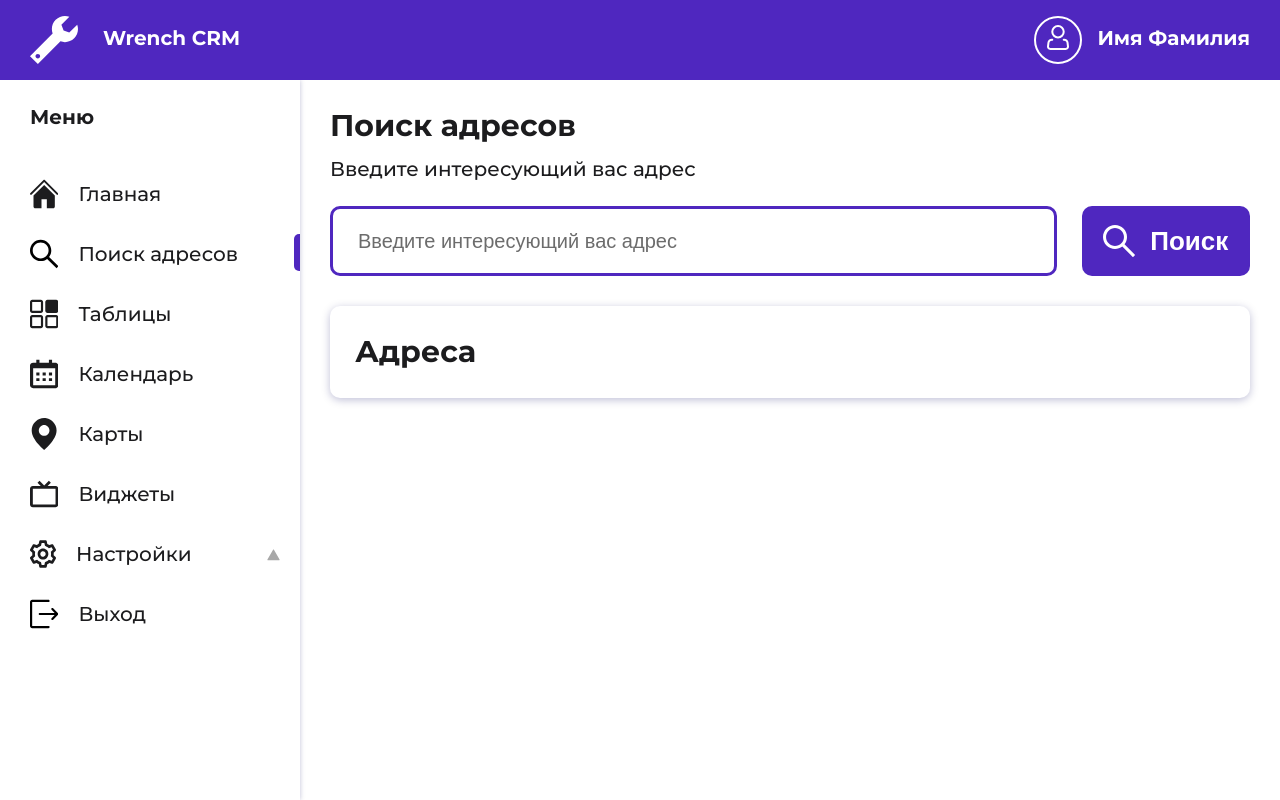
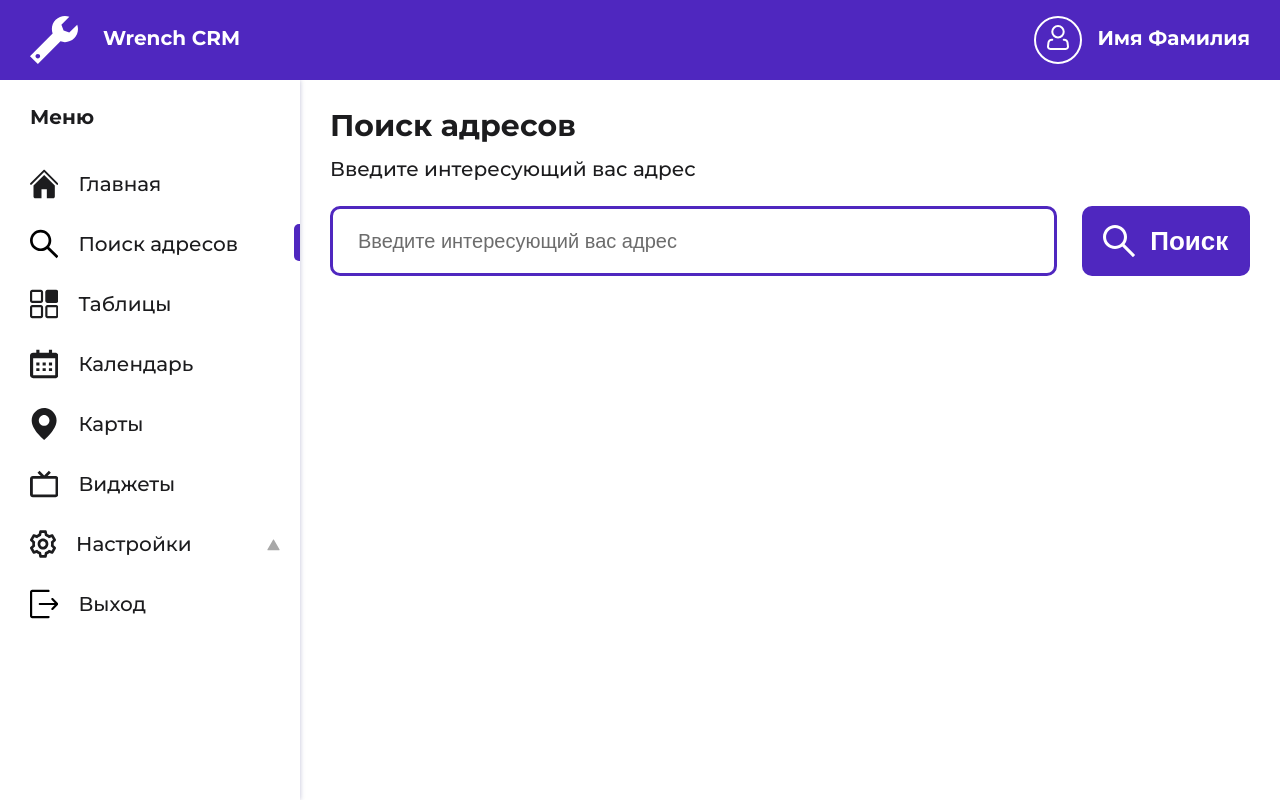
Before and after one commit to iJoise/test-growth-territory, a React (Create React App) app: page /address in a window 1280 px wide. Built offline with nearby package versions, Linux system fonts and the light colour scheme.

Commit message:
refactor sidebar. Add functional to open close sidebar

```diff
--- a/src/App.module.scss
+++ b/src/App.module.scss
@@ -9,9 +9,17 @@
     height: calc(100vh - 80px);
     width: 100%;
     overflow-y: auto;
+    margin-left: 300px;
+    transition: all 0.3s ease;
+
+    @media (max-width: 768px) {
+      margin-left: 0;
+    };
+
     &::-webkit-scrollbar {
       width: 6px;
     }
+
     &::-webkit-scrollbar-thumb {
       background: #4F27BF;
       border-radius: 5px;
@@ -20,12 +28,6 @@
 }
 
 .page {
-  flex: 1 1 auto;
   padding-top: 80px;
   display: flex;
-
-  &__body {
-    flex: 1 1 auto;
-    min-width: 0;
-  }
 }
--- a/src/page/Search/SearchPage.tsx
+++ b/src/page/Search/SearchPage.tsx
@@ -8,27 +8,27 @@ import {SubTitle} from "../../components/SubTitle";
 import {Address} from "./SearchResults/Address/Address";
 import {useSelector} from "react-redux";
 import {AppRootStateType} from "../../store/store";
-import {SuggestionsType} from "../../api/address-api";
-
-type SearchPagePropsType = {}
+import {SuggestionsTypeContainsId} from "../../store/address-reducer";
 
 
-export const SearchPage: React.FC<SearchPagePropsType> = () => {
+export const SearchPage: React.FC = () => {
 
-   const address = useSelector<AppRootStateType, SuggestionsType[]>(state => state.address.addressList)
+   const address = useSelector<AppRootStateType, SuggestionsTypeContainsId[]>(state => state.address.addressList)
 
-   console.log(address)
    return (
       <div className={com.container}>
          <section className={st.search}>
             <Title>Поиск адресов</Title>
             <SubTitle>Введите интересующий вас адрес</SubTitle>
             <SearchBlock/>
-            <SearchResults>
-               {
-                  address.map(a => <Address address={a.value}/>)
-               }
-            </SearchResults>
+            {
+               !!address.length
+               && <SearchResults>
+                  {
+                     address.map(a => <Address address={a.value} key={a.id}/>)
+                  }
+               </SearchResults>
+            }
          </section>
       </div>
    )
--- a/src/page/Search/SearchResults/SearchResults.tsx
+++ b/src/page/Search/SearchResults/SearchResults.tsx
@@ -2,12 +2,9 @@ import React from "react";
 import st from "./SearchResults.module.scss";
 import {Title} from "../../../components/Title";
 
-type SearchResultsPropsType = {
-
-}
 
 
-export const SearchResults: React.FC<SearchResultsPropsType> = ({children}) => {
+export const SearchResults: React.FC = ({children}) => {
 
    return (
       <div className={st.results}>
--- /dev/null
+++ b/src/page/Sidebar/Navigation/Navigation.module.scss
@@ -0,0 +1,91 @@
+.navigation {
+  overflow-y: auto;
+  height: 100%;
+
+  &::-webkit-scrollbar {
+    display: none;
+  }
+
+  a {
+    color: #1C1C1E;
+    word-wrap: break-word;
+  }
+
+  &__nav {
+    padding-top: 25px;
+  }
+
+  &__list {
+    padding-top: 10px;
+    padding-bottom: 10px;
+    display: block;
+    cursor: pointer;
+
+    div {
+      display: flex;
+      align-items: center;
+
+      a, p {
+        position: relative;
+        padding-top: 10px;
+        padding-bottom: 10px;
+        padding-left: 20px;
+        width: 100%;
+      }
+
+      span {
+        margin-right: 20px;
+        margin-left: 20px;
+      }
+    }
+  }
+
+  &__settings {
+    cursor: pointer;
+  }
+}
+
+.collapsed {
+  padding-left: 55px;
+  overflow: hidden;
+  transition: max-height 0.3s ease;
+  height: auto;
+  max-height: 0;
+
+
+  &__list {
+
+    &__menu {
+      display: flex;
+
+      a {
+        padding-top: 10px;
+        padding-bottom: 10px;
+        padding-left: 20px;
+        width: 100%;
+      }
+    }
+  }
+
+  &__active {
+    max-height: 200px;
+  }
+}
+
+.activeArrow {
+  transform: rotate(180deg);
+}
+
+.activeLink {
+  &:before {
+    content: '';
+    position: absolute;
+    width: 6px;
+    height: 37px;
+    top: 0;
+    right: 0;
+    background: #4F27BF;
+    border-top-left-radius: 5px;
+    border-bottom-left-radius: 5px;
+  }
+}
--- /dev/null
+++ b/src/page/Sidebar/Navigation/Navigation.tsx
@@ -0,0 +1,95 @@
+import React, {useState} from "react";
+import st from "./Navigation.module.scss";
+import {HomeSVG} from "../../../assets/icon/sidebar/HomeSVG";
+import {NavLink} from "react-router-dom";
+import {SearchSvg} from "../../../assets/icon/common/SearchSVG";
+import {TableSvg} from "../../../assets/icon/sidebar/TableSVG";
+import {DataSvg} from "../../../assets/icon/sidebar/DataSVG";
+import {MapSvg} from "../../../assets/icon/sidebar/MapSVG";
+import {WidgetSvg} from "../../../assets/icon/sidebar/WidgetSvg";
+import {SetSvg} from "../../../assets/icon/sidebar/SetSVG";
+import {ArrowSvg} from "../../../assets/icon/sidebar/ArrowSVG";
+import {UserSvg} from "../../../assets/icon/common/UserSvg";
+import {FinSvg} from "../../../assets/icon/sidebar/FinSVG";
+import {ExitSvg} from "../../../assets/icon/sidebar/ExitSVG";
+
+//p вместо тега а или NavLink здесь в качестве заглушки
+
+export const Navigation: React.FC = () => {
+
+   const [collapsed, setCollapsed] = useState(false);
+
+   const collapsedHandler = () => {
+      setCollapsed(!collapsed);
+   }
+
+   const arrowActiveClass = collapsed ? st.activeArrow : ''
+   const collapsedActiveClass = collapsed ? st.collapsed__active : ''
+
+   return <nav className={st.navigation}>
+      <ul className={st.navigation__nav}>
+         <li className={st.navigation__list}>
+            <div>
+               <HomeSVG/>
+               <NavLink exact to='/' activeClassName={st.activeLink}>Главная</NavLink>
+            </div>
+         </li>
+         <li className={st.navigation__list}>
+            <div>
+               <SearchSvg fill='black'/>
+               <NavLink to='/address' activeClassName={st.activeLink}>Поиск адресов</NavLink>
+            </div>
+         </li>
+         <li className={st.navigation__list}>
+            <div>
+               <TableSvg/>
+               <p>Таблицы</p>
+            </div>
+         </li>
+         <li className={st.navigation__list}>
+            <div>
+               <DataSvg/>
+               <p>Календарь</p>
+            </div>
+         </li>
+         <li className={st.navigation__list}>
+            <div>
+               <MapSvg/>
+               <p>Карты</p>
+            </div>
+         </li>
+         <li className={st.navigation__list}>
+            <div>
+               <WidgetSvg/>
+               <p>Виджеты</p>
+            </div>
+         </li>
+         <li className={`${st.navigation__list} ${st.navigation__settings}`} onClick={collapsedHandler}>
+            <div>
+               <SetSvg/>
+               <p>Настройки</p><span className={arrowActiveClass}><ArrowSvg/></span>
+            </div>
+            <ul className={`${st.collapsed} ${collapsedActiveClass}`}>
+               <li className={st.navigation__list}>
+                  <div>
+                     <UserSvg height='35' width='30' stroke='black'/>
+                     <p>Настройки профиля</p>
+                  </div>
+               </li>
+               <li className={st.navigation__list}>
+                  <div>
+                     <FinSvg/>
+                     <p>Управление финансами</p>
+                  </div>
+               </li>
+            </ul>
+         </li>
+         <li className={st.navigation__list}>
+            <div>
+               <ExitSvg/>
+               <p>Выход</p>
+            </div>
+         </li>
+      </ul>
+   </nav>
+}
--- a/src/page/Sidebar/Sidebar.module.scss
+++ b/src/page/Sidebar/Sidebar.module.scss
@@ -1,102 +1,42 @@
 .side {
-  flex: 0 0 300px;
+  position: fixed;
+  height: calc(100vh - 80px);
+  width: 300px;
+  top: 80px;
+  left: 0;
+  background-color: #fff;
   padding: 25px 0 0 30px;
-  height: calc(100vh - 80px);
-  background: rgba(255, 255, 255, 0.05);
   box-shadow: 0 0 5px rgba(2, 0, 96, 0.25);
-  overflow-y: auto;
+  transition: all 0.3s ease;
 
-  &::-webkit-scrollbar {
+  &__open {
+    position: absolute;
+    bottom: 10px;
+    right: -10px;
+    height: 50px;
+    width: 10px;
+    border-top-right-radius: 10px;
+    border-bottom-right-radius: 10px;
+    background-color: #4F27BF;
     display: none;
   }
 
-  a {
-    color: #1C1C1E;
-    word-wrap: break-word;
+  @media (max-width: 768px) {
+    left: -300px;
+    padding: 25px 0 0 0;
   }
 
   h3 {
     font-size: 20px;
     line-height: 24px;
   }
-
-  &__nav {
-    padding-top: 35px;
-  }
-
-  &__list {
-    padding-top: 10px;
-    padding-bottom: 10px;
-    display: block;
-    cursor: pointer;
-
-    div {
-      display: flex;
-      align-items: center;
-
-      a, p {
-        position: relative;
-        padding-top: 10px;
-        padding-bottom: 10px;
-        padding-left: 20px;
-        width: 100%;
-
-      }
-
-      span {
-        margin-right: 20px;
-        margin-left: 20px;
-      }
-    }
-  }
-
-  &__settings {
-    cursor: pointer;
-  }
-
 }
 
-.collapsed {
-  padding-left: 55px;
-  overflow: hidden;
-  transition: max-height 0.3s ease;
-  height: auto;
-  max-height: 0;
-
-
-  &__list {
-
-    &__menu {
-      display: flex;
-
-      a {
-        padding-top: 10px;
-        padding-bottom: 10px;
-        padding-left: 20px;
-        width: 100%;
-      }
-    }
-  }
-
-  &__active {
-    max-height: 200px;
-  }
+.visible {
+  display: block;
 }
 
-.activeArrow {
-  transform: rotate(180deg);
+.active {
+  left: 0;
+  padding: 25px 0 0 30px;
 }
-
-.activeLink {
-  &:before {
-    content: '';
-    position: absolute;
-    width: 6px;
-    height: 37px;
-    top: 0;
-    right: 0;
-    background: #4F27BF;
-    border-top-left-radius: 5px;
-    border-bottom-left-radius: 5px;
-  }
-}
--- a/src/page/Sidebar/Sidebar.tsx
+++ b/src/page/Sidebar/Sidebar.tsx
@@ -1,101 +1,38 @@
-import React, {useState} from "react";
-import {NavLink} from "react-router-dom";
+import React, {useEffect, useState} from "react";
 import st from "./Sidebar.module.scss";
-import {HomeSVG} from "../../assets/icon/sidebar/HomeSVG";
-import {FinSvg} from "../../assets/icon/sidebar/FinSVG";
-import {SearchSvg} from "../../assets/icon/common/SearchSVG";
-import {TableSvg} from "../../assets/icon/sidebar/TableSVG";
-import {DataSvg} from "../../assets/icon/sidebar/DataSVG";
-import {MapSvg} from "../../assets/icon/sidebar/MapSVG";
-import {WidgetSvg} from "../../assets/icon/sidebar/WidgetSvg";
-import {SetSvg} from "../../assets/icon/sidebar/SetSVG";
-import {ExitSvg} from "../../assets/icon/sidebar/ExitSVG";
-import {ArrowSvg} from "../../assets/icon/sidebar/ArrowSVG";
-import {UserSvg} from "../../assets/icon/common/UserSvg";
+import {Navigation} from "./Navigation/Navigation";
 
-//p вместо тега а или NavLink здесь в качестве заглушки
 
 export const Sidebar: React.FC = () => {
 
-   const [collapsed, setCollapsed] = useState(false);
+   const [showButton, setShowButton] = useState(false);
+   const [openMenu, setOpenMenu] = useState(false);
+   const showButtonClass = showButton ? `${st.side__open} ${st.visible}` : `${st.side__open}`;
+   const openMenuClass = openMenu ? `${st.side} ${st.active}` : `${st.side}`;
 
-   const collapsedHandler = () => {
-      setCollapsed(!collapsed);
+   const resizeWindow = () => {
+      if (window.innerWidth <= 768) {
+         setShowButton(true)
+      } else {
+         setShowButton(false)
+      }
    }
 
-   const arrowActiveClass = collapsed ? st.activeArrow : ''
-   const collapsedActiveClass = collapsed ? st.collapsed__active : ''
+   const openSidebar = () => {
+      setOpenMenu(!openMenu)
+   }
+
+   useEffect(() => {
+      window.addEventListener("resize", resizeWindow);
+      return () => window.removeEventListener("resize", resizeWindow);
+   });
 
 
    return (
-      <aside className={st.side}>
+      <aside className={openMenuClass}>
          <h3>Меню</h3>
-         <nav>
-            <ul className={st.side__nav}>
-               <li className={st.side__list}>
-                  <div>
-                     <HomeSVG/>
-                     <NavLink exact to='/' activeClassName={st.activeLink}>Главная</NavLink>
-                  </div>
-               </li>
-               <li className={st.side__list}>
-                  <div>
-                     <SearchSvg fill='black'/>
-                     <NavLink to='/address' activeClassName={st.activeLink}>Поиск адресов</NavLink>
-                  </div>
-               </li>
-               <li className={st.side__list}>
-                  <div>
-                     <TableSvg/>
-                     <p>Таблицы</p>
-                  </div>
-               </li>
-               <li className={st.side__list}>
-                  <div>
-                     <DataSvg/>
-                     <p>Календарь</p>
-                  </div>
-               </li>
-               <li className={st.side__list}>
-                  <div>
-                     <MapSvg/>
-                     <p>Карты</p>
-                  </div>
-               </li>
-               <li className={st.side__list}>
-                  <div>
-                     <WidgetSvg/>
-                     <p>Виджеты</p>
-                  </div>
-               </li>
-               <li className={`${st.side__list} ${st.side__settings}`} onClick={collapsedHandler}>
-                  <div>
-                     <SetSvg/>
-                     <p>Настройки</p><span className={arrowActiveClass}><ArrowSvg/></span>
-                  </div>
-                  <ul className={`${st.collapsed} ${collapsedActiveClass}`}>
-                     <li className={st.side__list}>
-                        <div>
-                           <UserSvg height='35' width='30' stroke='black'/>
-                           <p>Настройки профиля</p>
-                        </div>
-                     </li>
-                     <li className={st.side__list}>
-                        <div>
-                           <FinSvg/>
-                           <p>Управление финансами</p>
-                        </div>
-                     </li>
-                  </ul>
-               </li>
-               <li className={st.side__list}>
-                  <div>
-                     <ExitSvg/>
-                     <p>Выход</p>
-                  </div>
-               </li>
-            </ul>
-         </nav>
+         <Navigation/>
+         <div className={showButtonClass} onClick={openSidebar}/>
       </aside>
    )
 }
```
Also changed, not shown: src/App.tsx (indentation only).
